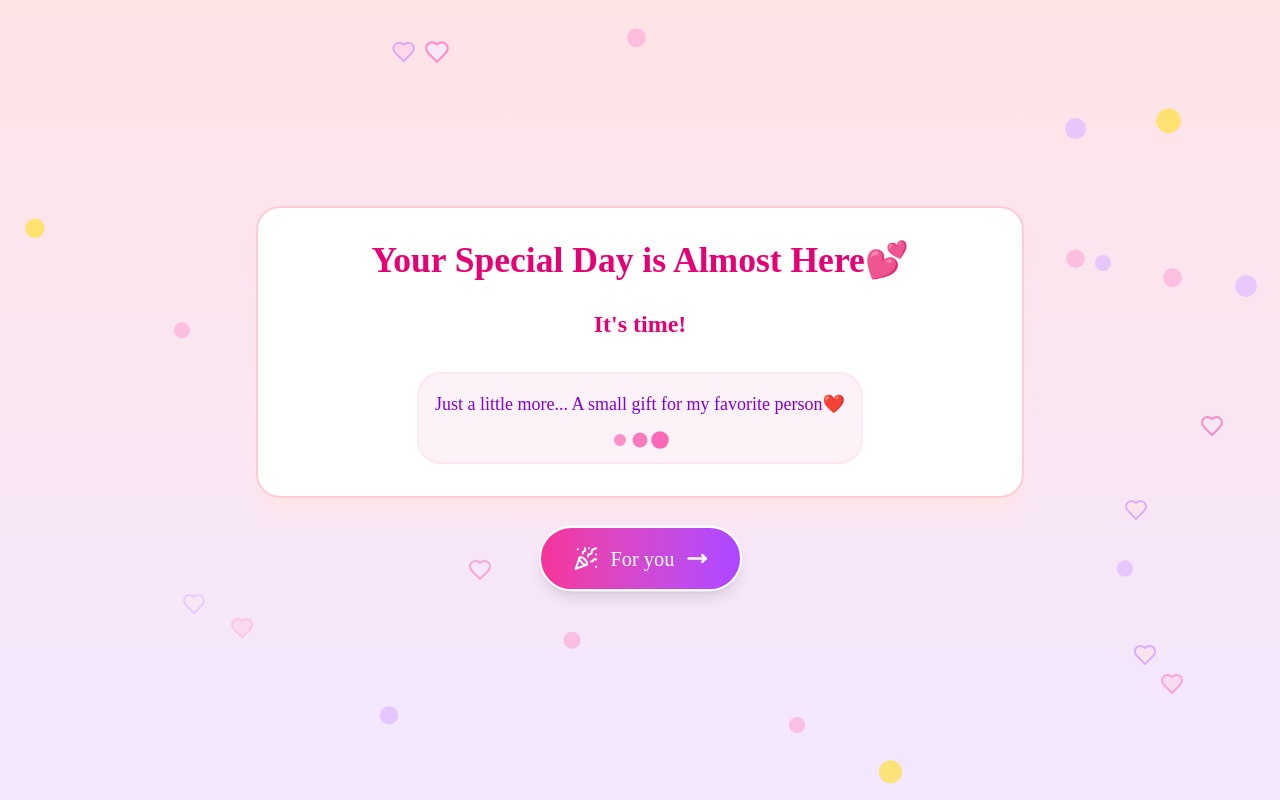
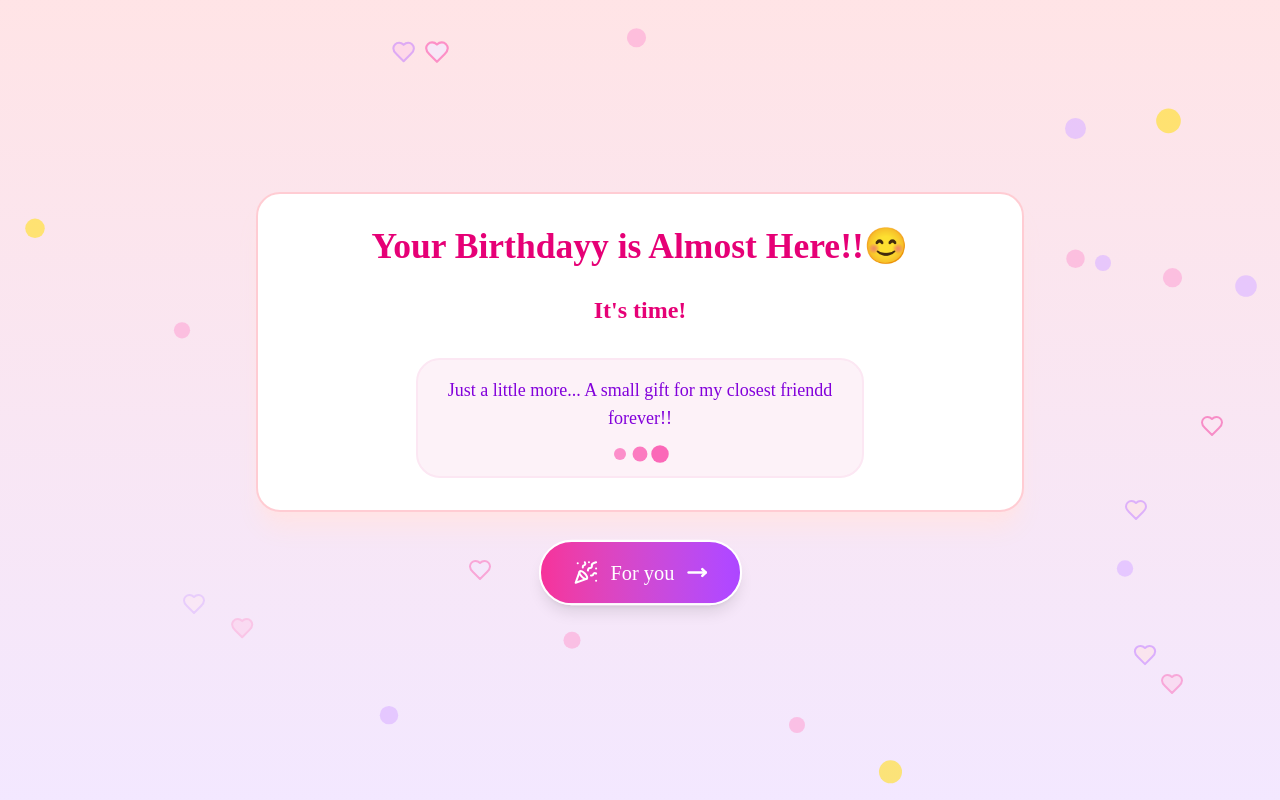
Before and after one commit to gamingisopas-lab/birthday-website, a Next.js app: page / in a window 1280 px wide. Built offline with nearby package versions, Linux system fonts and the light colour scheme; a web font is replaced by a local one.

Commit message:
Update countdown.jsx

```diff
--- a/src/components/countdown.jsx
+++ b/src/components/countdown.jsx
@@ -56,7 +56,7 @@ export default function Countdown({ targetDate, onCountdownEnd }) {
           ease: "easeInOut",
         }}
       >
-        Your Special Day is Almost Here💕
+        Your Birthdayy is Almost Here!!😊
       </motion.h1>
 
       <div className="flex flex-wrap justify-center gap-4 mb-8">
@@ -87,7 +87,7 @@ export default function Countdown({ targetDate, onCountdownEnd }) {
         transition={{ delay: 0.5 }}
       >
         <p className="text-lg text-purple-700 mb-4">
-          Just a little more... A small gift for my favorite person❤️
+          Just a little more... A small gift for my closest friendd forever!!
         </p>
 
         <div className="flex justify-center space-x-2">
```
